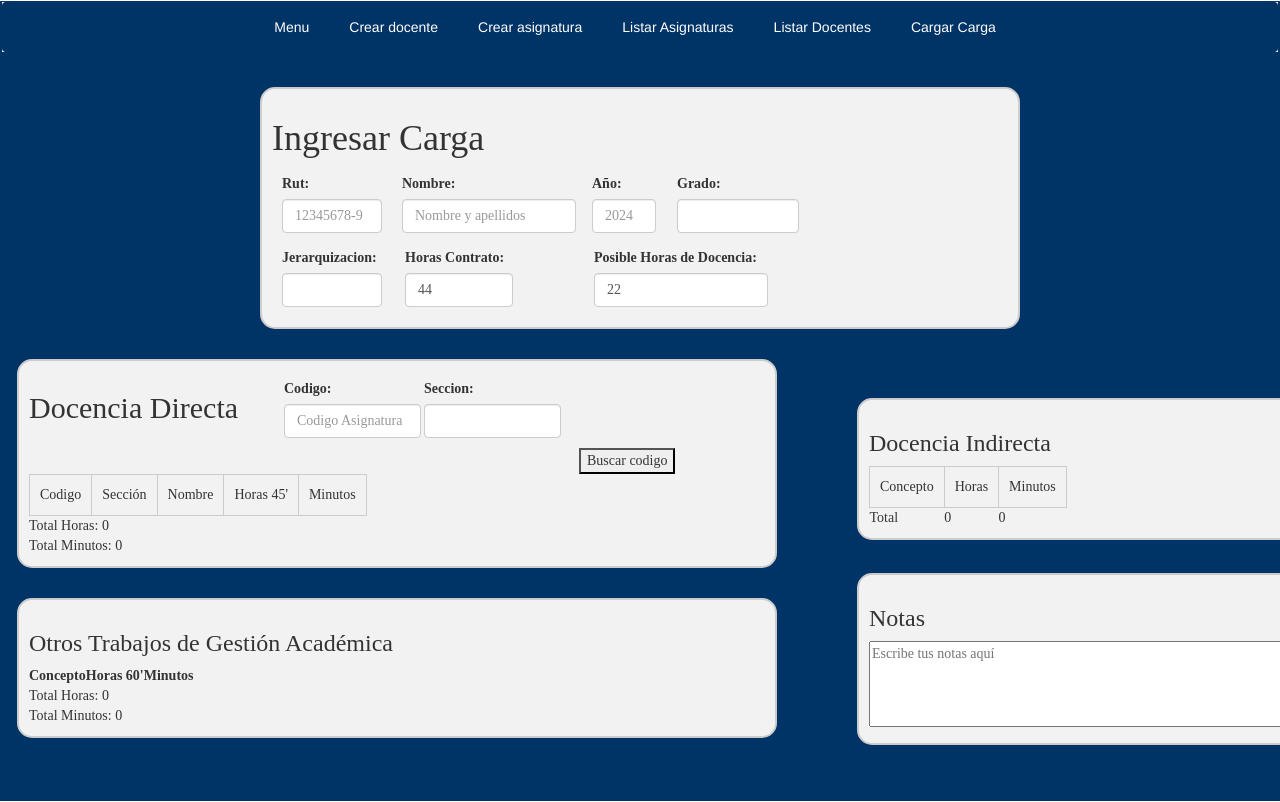
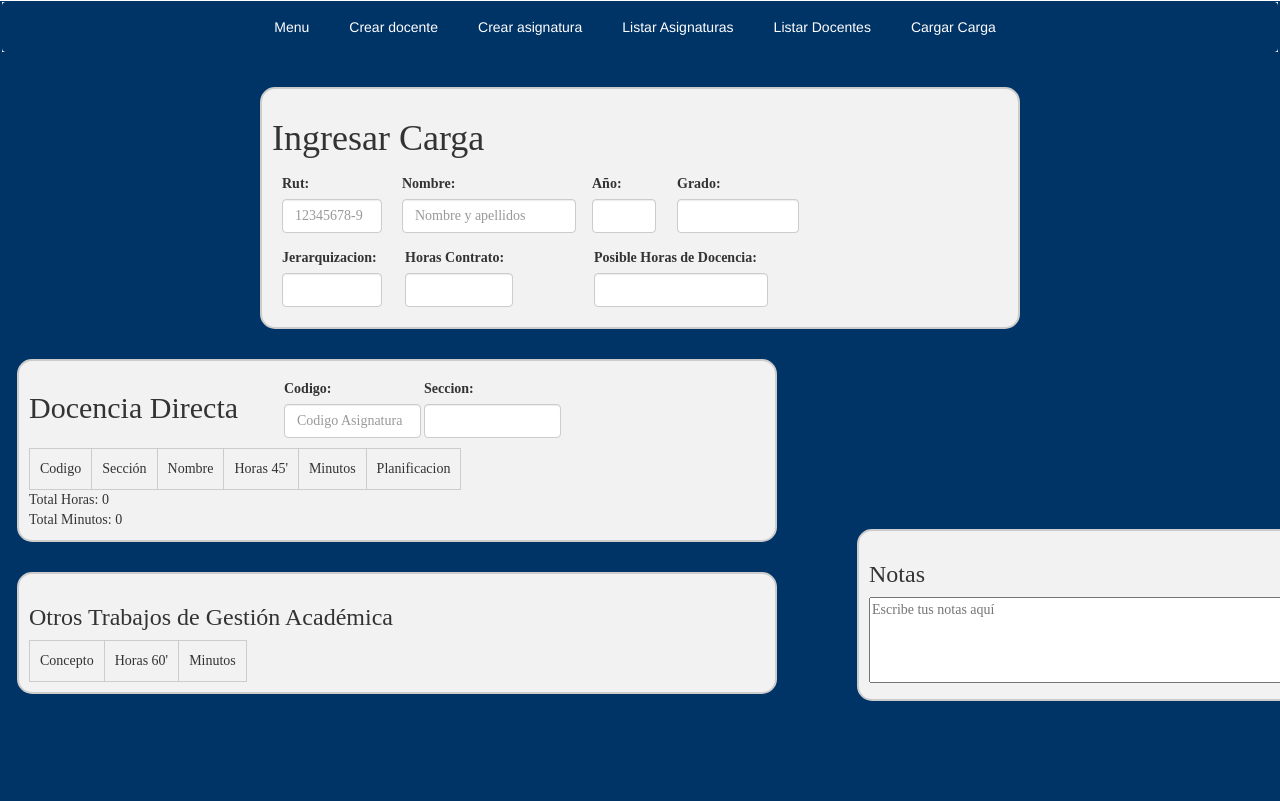
Before and after one commit to NachoMezaM/CDT_CargaTest1, an Angular app: page /carga-horaria/carga-horaria in a window 1280 px wide. Shown: the top 802 px of the page. Built offline with nearby package versions, Linux system fonts and the light colour scheme.

Commit message:
mati 1.4

```diff
--- a/src/app/carga-horaria/carga-horaria.component.css
+++ b/src/app/carga-horaria/carga-horaria.component.css
@@ -33,19 +33,6 @@ body {
 
 .containerflex1 {
   margin: 15px;
-  width: 80%;
-  max-width: 800px; /* Añadido un ancho máximo */
-  min-width: 760px; /* Añadido un ancho mínimo */
-  background-color: #f2f2f2;
-  padding: 10px;
-  border: 2px solid #ccc;
-  border-radius: 15px;
-}
-
-.containerflex2 {
-  margin: 15px;
-  margin-left: 855px;
-  margin-top: -185px;
   width: 80%;
   max-width: 800px; /* Añadido un ancho máximo */
   min-width: 760px; /* Añadido un ancho mínimo */
--- a/src/app/carga-horaria/carga-horaria.component.html
+++ b/src/app/carga-horaria/carga-horaria.component.html
@@ -49,7 +49,6 @@
             type="text"
             id="año"
             class="form-control"
-            placeholder="2024"
             autocomplete="off"
           />
         </div>
@@ -72,7 +71,6 @@
             class="form-control"
             style="background-color: #ffffff"
           >
-
           </div>
         </div>
 
@@ -83,7 +81,6 @@
             class="form-control"
             style="background-color: #ffffff"
           >
-            44
           </div>
         </div>
 
@@ -96,7 +93,6 @@
             class="form-control"
             style="background-color: #ffffff"
           >
-          22
           </div>
         </div>
       </div>
@@ -117,6 +113,7 @@
               placeholder="Codigo Asignatura"
               required
               autocomplete="off"
+              (change)="buscarSecciones()"
             />
           </div>
 
@@ -130,15 +127,6 @@
           ></select>
           </div>
 
-          <div class="boton-item">
-
-            <!-- Agregar un botón para buscar las secciones -->
-            <button type="button" (click)="buscarSecciones()">
-              Buscar codigo
-            </button>
-
-          </div>
-
           <table id="asignaturasTable">
             <thead>
                 <tr>
@@ -147,6 +135,7 @@
                     <td class="cell-box">Nombre</td>
                     <td class="cell-box">Horas 45'</td>
                     <td class="cell-box">Minutos</td>
+                    <td class="cell-box">Planificacion</td>
                 </tr>
             </thead>
             <tbody id="asignaturas-body">
@@ -162,8 +151,8 @@
         </div>
       </form>
 
-      <form>
-        <!-- Docencia Indirecta -->
+      <!-- <form>
+
         <div class="containerflex2">
           <h3>Docencia Indirecta</h3>
           <table id="asignaturasTable1">
@@ -176,7 +165,7 @@
               </tr>
             </thead>
             <tbody id="asignaturas-body-indirecta">
-              <!-- Aquí se agregarán las filas dinámicamente -->
+
             </tbody>
             <tfoot>
               <tr>
@@ -188,7 +177,7 @@
             </tfoot>
           </table>
         </div>
-      </form>
+      </form> -->
 
       <form>
         <div class="containerflex3">
@@ -196,22 +185,15 @@
           <table id="asignaturasTable2">
             <thead>
               <tr>
-                <th>Concepto</th>
-                <th>Horas 60'</th>
-                <th>Minutos</th>
-                <th></th>
+                  <td class="cell-box">Concepto</td>
+                  <td class="cell-box">Horas 60'</td>
+                  <td class="cell-box">Minutos</td>
               </tr>
-            </thead>
+          </thead>
             <tbody id="asignaturas-body">
               <!-- Aquí se agregarán las filas dinámicamente -->
             </tbody>
           </table>
-          <div id="totalHoras">
-            Total Horas: <span id="totalHorasValor">0</span>
-          </div>
-          <div id="totalMinutos">
-            Total Minutos: <span id="totalMinutosValor">0</span>
-          </div>
         </div>
       </form>
 
--- a/src/app/carga-horaria/carga-horaria.component.ts
+++ b/src/app/carga-horaria/carga-horaria.component.ts
@@ -12,6 +12,9 @@ import { BarranavegacionComponent } from "../barranavegacion/barranavegacion.com
 })
 export class CargaHorariaComponent {
   asignaturas: any[] = [];
+  totalHoras: number = 0;
+  totalMinutos: number = 0;
+
   constructor(private http: HttpClient) {}
 
   @HostListener('document:keydown.enter', ['$event'])
@@ -141,12 +144,15 @@ agregarFila() {
         const newRow = document.createElement('tr');
         const horas = parseInt(data.Horas);
         const minutos = horas * 45; // Calcular los minutos
+        const planificacion = Math.floor(minutos / 60); // Calcular las horas
+
         newRow.innerHTML = `
           <td>${codigo}</td>
           <td>${seccion}</td>
           <td>${data.Nombre}</td>
           <td>${data.Horas}</td>
           <td>${minutos}</td>
+          <td>${planificacion}</td>
           <td><button type="button" class="remove-btn">Eliminar</button></td>
         `;
         tbody.appendChild(newRow);
@@ -164,10 +170,22 @@ agregarFila() {
             this.eliminarFila(newRow);
             this.calcularTotalHorasMinutos();
           });
+
+          // Calcular las horas de esta fila y sumarlas al total
+    const planificacion = Math.floor(minutos / 60); // Calcula las horas
+    this.totalHoras += planificacion;
+
+    // Actualizar los elementos span con los totales calculados
+    const totalHorasSpan = document.getElementById('totalHorasValor');
+    const totalMinutosSpan = document.getElementById('totalMinutosValor');
+    if (totalHorasSpan && totalMinutosSpan) {
+      totalHorasSpan.textContent = this.totalHoras.toString();
+      totalMinutosSpan.textContent = this.totalMinutos.toString();
+    }
         }
 
-        // Llamar a la función para agregar fila y calcular en la tabla de docencia indirecta
-        this.agregarFilaIndirecta(data.Nombre, minutos);
+        // // Llamar a la función para agregar fila y calcular en la tabla de docencia indirecta
+        // this.agregarFilaIndirecta(data.Nombre, minutos);
       },
       (error) => {
         console.error('Error al obtener los detalles de la asignatura:', error);
@@ -178,52 +196,52 @@ agregarFila() {
 
   //Docencia Indirecta
 
-// Método para agregar una fila a la tabla de docencia indirecta
-agregarFilaIndirecta(concepto: string, minutos: number) {
-  const horas = Math.floor(minutos / 60); // Calcular las horas
-  const Minutos = minutos ; // Calcular los minutos restantes
+// // Método para agregar una fila a la tabla de docencia indirecta
+// agregarFilaIndirecta(concepto: string, minutos: number) {
+//   const horas = Math.floor(minutos / 60); // Calcular las horas
+//   const Minutos = minutos ; // Calcular los minutos restantes
 
-  // Crear la fila HTML con los datos obtenidos
-  const newRow = document.createElement('tr');
-  newRow.innerHTML = `
-    <td>${concepto}</td>
-    <td>${horas}</td>
-    <td>${Minutos}</td>
-    <td><button type="button" class="remove-btn">Eliminar</button></td>
-  `;
+//   // Crear la fila HTML con los datos obtenidos
+//   const newRow = document.createElement('tr');
+//   newRow.innerHTML = `
+//     <td>${concepto}</td>
+//     <td>${horas}</td>
+//     <td>${Minutos}</td>
+//     <td><button type="button" class="remove-btn">Eliminar</button></td>
+//   `;
 
-  // Agregar la fila a la tabla de docencia indirecta
-  const tbody = document.getElementById('asignaturas-body-indirecta');
-  if (tbody) {
-    tbody.appendChild(newRow);
-  } else {
-    console.error('No se encontró el elemento tbody de la tabla de docencia indirecta.');
-  }
+//   // Agregar la fila a la tabla de docencia indirecta
+//   const tbody = document.getElementById('asignaturas-body-indirecta');
+//   if (tbody) {
+//     tbody.appendChild(newRow);
+//   } else {
+//     console.error('No se encontró el elemento tbody de la tabla de docencia indirecta.');
+//   }
 
-  // Centrar el texto en todas las celdas de la nueva fila
-  const cells = newRow.querySelectorAll('td');
-  cells.forEach(cell => {
-    cell.style.textAlign = 'center';
-  });
+//   // Centrar el texto en todas las celdas de la nueva fila
+//   const cells = newRow.querySelectorAll('td');
+//   cells.forEach(cell => {
+//     cell.style.textAlign = 'center';
+//   });
 
-  // Agregar el evento de clic al botón de eliminación
-  const deleteButton = newRow.querySelector('.remove-btn');
-  if (deleteButton) {
-    deleteButton.addEventListener('click', () => {
-      this.eliminarFila(newRow);
-    });
-  }
-}
+//   // Agregar el evento de clic al botón de eliminación
+//   const deleteButton = newRow.querySelector('.remove-btn');
+//   if (deleteButton) {
+//     deleteButton.addEventListener('click', () => {
+//       this.eliminarFila(newRow);
+//     });
+//   }
+// }
 
-  eliminarFilaIndirecta(index: number) {
-    try {
-      console.log('Eliminando fila:', index);
-      this.filasIndirecta.splice(index, 1);
-      console.log('Filas actualizadas:', this.filasIndirecta);
-    } catch (error) {
-      console.error('Error al eliminar fila:', error);
-    }
-  }
+//   eliminarFilaIndirecta(index: number) {
+//     try {
+//       console.log('Eliminando fila:', index);
+//       this.filasIndirecta.splice(index, 1);
+//       console.log('Filas actualizadas:', this.filasIndirecta);
+//     } catch (error) {
+//       console.error('Error al eliminar fila:', error);
+//     }
+//   }
 
   eliminarFila(row: HTMLElement) {
     // Verifica si la fila es válida
@@ -231,9 +249,11 @@ agregarFilaIndirecta(concepto: string, minutos: number) {
       console.error('Fila no válida o no tiene un nodo padre.');
       return;
     }
-
     // Elimina la fila del DOM
     row.parentNode.removeChild(row);
+
+    // Actualizar los totales después de eliminar la fila
+    this.calcularTotalHorasMinutos();
   }
 
   // Nuevo código TypeScript para calcular el total de horas y minutos
@@ -254,13 +274,18 @@ agregarFilaIndirecta(concepto: string, minutos: number) {
       }
     });
 
+    // Reiniciar los totales antes de recalcularlos
+    this.totalHoras = 0;
+    this.totalMinutos = 0;
+
     // Actualizar los elementos span con los totales calculados
     const totalHorasSpan = document.getElementById('totalHorasValor');
     const totalMinutosSpan = document.getElementById('totalMinutosValor');
     if (totalHorasSpan && totalMinutosSpan) {
-      totalHorasSpan.textContent = totalHoras.toString();
-      totalMinutosSpan.textContent = totalMinutos.toString();
+      totalHorasSpan.textContent = this.totalHoras.toString();
+      totalMinutosSpan.textContent = this.totalMinutos.toString();
     }
+
   }
 
   //Docencia Directa
@@ -269,24 +294,21 @@ agregarFilaIndirecta(concepto: string, minutos: number) {
  buscarSecciones() {
   const codigo = (document.getElementById('codigo') as HTMLInputElement).value;
 
-  this.http.get<any>(`http://localhost:3000/obtener-secciones/${codigo}`)
+  this.http.post<any>('http://localhost:3000/obtener-secciones', { codigo })
     .subscribe(
       (data) => {
         const seccionSelect = document.getElementById('seccion') as HTMLSelectElement;
         seccionSelect.innerHTML = ''; // Limpiar opciones anteriores
         if (Array.isArray(data)) {
-          data.forEach((seccion) => {
+          data.forEach((Seccion) => {
             const option = document.createElement('option');
-            option.value = seccion.idSeccion;
-            option.textContent = seccion.idSeccion;
+            option.value = Seccion.idSeccion;
+            option.textContent = Seccion.idSeccion;
             seccionSelect.appendChild(option);
           });
         } else {
           console.error('La respuesta del servidor no es un array:', data);
         }
-        // Después de obtener las secciones, agregar filas a ambas tablas
-        this.agregarFila();
-        // this.agregarFilaIndirecta('Planificación', 1440); // Ejemplo de valores para concepto y minutos
       },
       (error) => {
         console.error('Error al obtener secciones:', error);
```
Also changed, not shown: 1 other file (tests, documents, lock files or other folders).
